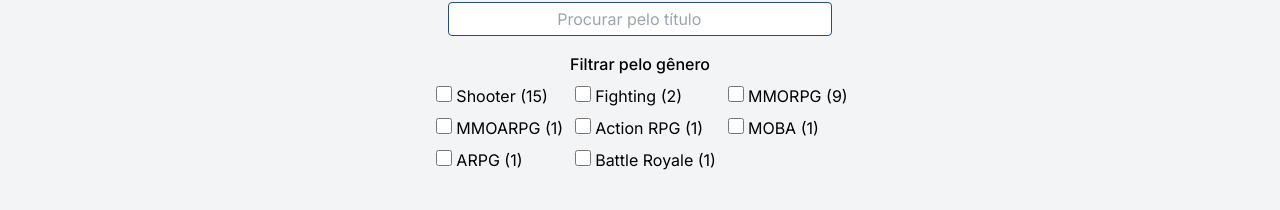
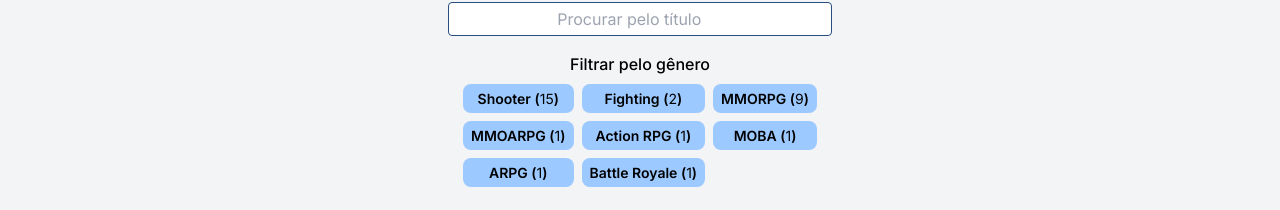
Before and after one commit to a1Thiago/app, a Next.js app: page / in a window 1280 px wide. Shown: the part 146-356 px from the top of the page. Built offline with nearby package versions, Linux system fonts and the light colour scheme.

Commit message:
new filter style

```diff
--- a/src/app/(components)/GenresFilter.tsx
+++ b/src/app/(components)/GenresFilter.tsx
@@ -1,6 +1,6 @@
 import { Game } from '../../scripts/fetchGames'
 
-interface GenresFilterProps extends React.InputHTMLAttributes<HTMLInputElement> {
+interface GenresFilterProps extends React.HTMLProps<HTMLDivElement> {
   games: Game[]
   selectedGenres: string[]
 }
@@ -9,6 +9,7 @@ export default function GenresFilter({ games, selectedGenres, ...props }: Genres
 
   const allGenres = games.map((game) => game.genre)
   const uniqueGenres = Array.from(new Set(allGenres))
+  const checked = (genre: string) => selectedGenres.includes(genre.toLowerCase())
 
   return (
     <>
@@ -24,17 +25,19 @@ export default function GenresFilter({ games, selectedGenres, ...props }: Genres
               .length
 
             return (
-              <div key={genre} className='group'>
-                <label htmlFor={genre} className='mobile:text-14 group-hover:cursor-pointer'>
+              <div
+                {...props}
+                key={genre}
+                className={`grid group ${checked(genre) ? 'bg-theme-secondary-dark text-white' : 'bg-theme-primary'} rounded-lg font-semibold cursor-pointer grid `}>
+                <label htmlFor={genre} className='text-14 mobile:text-12 group-hover:cursor-pointer grid grid-flow-col items-center justify-center py-1 px-2'>
                   <input
-                    className='mx-1 rounded w-4 h-4 focus:ring-2 focus:ring-theme-secondary text-theme-primary'
+                    className='h-0 w-0'
                     type='checkbox'
                     id={genre}
                     value={genre}
-                    checked={selectedGenres.includes(genre.toLowerCase())}
-                    {...props}
+                    checked={checked(genre)}
                   />
-                  {genre} ({countOfGames})
+                  {genre} (<span className='font-normal'>{countOfGames}</span>)
                 </label>
               </div>
             )
```
